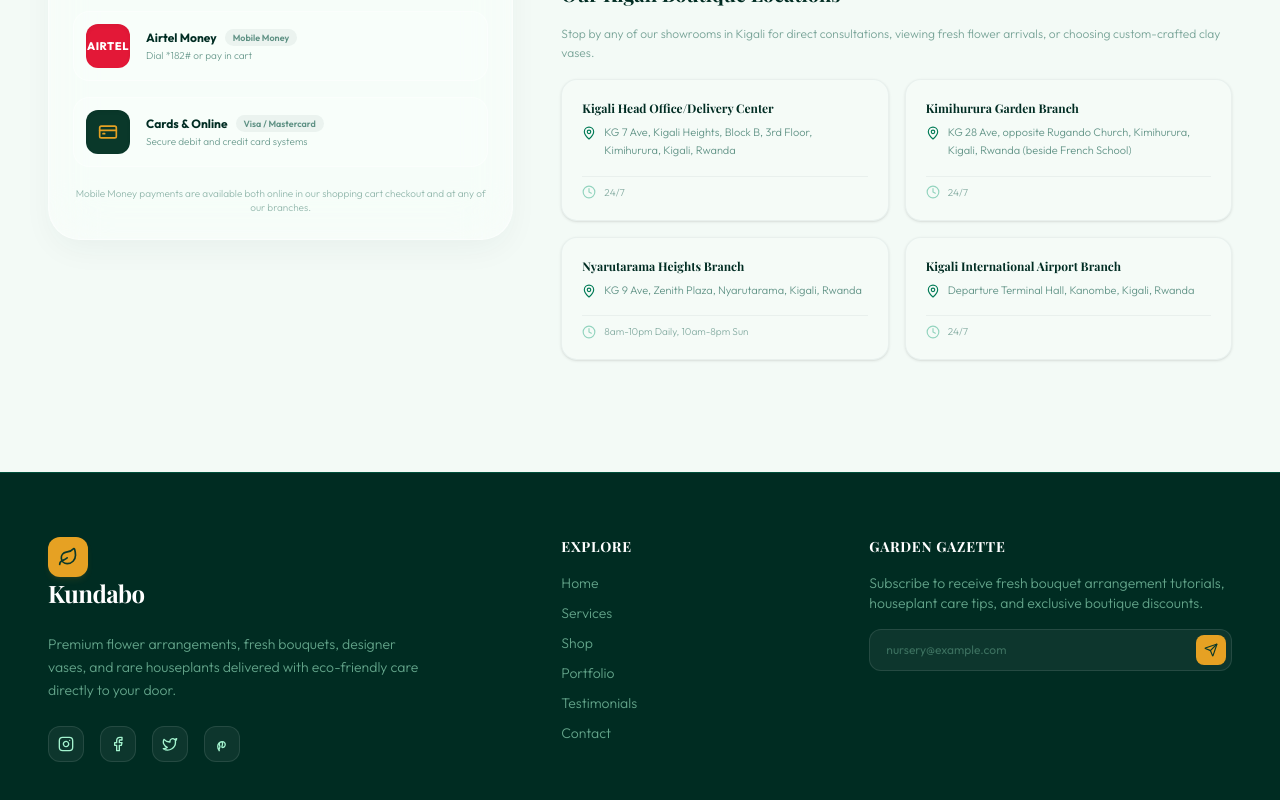
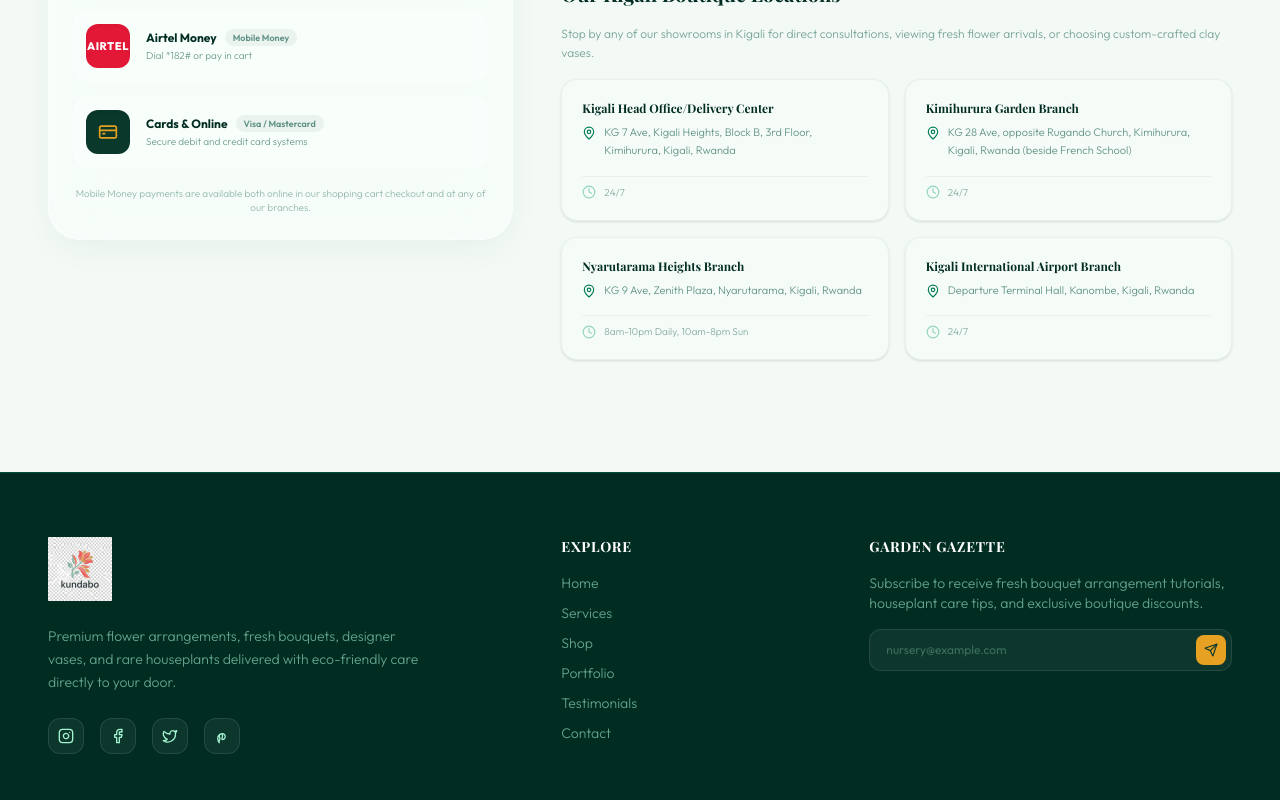
Before and after one commit to cestdalan/KUNDABO, a React (Vite) app: page / in a window 1280 px wide. Shown: the part 6498-7298 px from the top of the page. Built offline with nearby package versions, Linux system fonts and the light colour scheme; a web font is replaced by a local one.

Commit message:
feat: implement site-wide footer with newsletter subscription and navigation integration

```diff
--- a/src/App.tsx
+++ b/src/App.tsx
@@ -81,7 +81,7 @@ export default function App() {
       </main>
 
       {/* Footer */}
-      <Footer />
+      <Footer view={view} setView={setView} />
 
       {/* Slide-out Cart Drawer */}
       <CartDrawer />
--- a/src/components/Footer.tsx
+++ b/src/components/Footer.tsx
@@ -1,8 +1,13 @@
 import React, { useState } from 'react';
-import { Leaf, Send, CheckCircle2 } from 'lucide-react';
+import { Send, CheckCircle2 } from 'lucide-react';
 import { useLanguage } from '../context/LanguageContext';
 
-export default function Footer() {
+interface FooterProps {
+  view?: string;
+  setView?: (view: string) => void;
+}
+
+export default function Footer({ view = 'landing', setView }: FooterProps) {
   const { t } = useLanguage();
   const [email, setEmail] = useState('');
   const [isSubscribed, setIsSubscribed] = useState(false);
@@ -20,11 +25,32 @@ export default function Footer() {
 
   const handleLinkClick = (e: React.MouseEvent, href: string) => {
     e.preventDefault();
-    const element = document.querySelector(href);
-    if (element) {
-      const yOffset = -80;
-      const y = element.getBoundingClientRect().top + window.pageYOffset + yOffset;
-      window.scrollTo({ top: y, behavior: 'smooth' });
+
+    if (href === '#shop') {
+      if (setView) {
+        setView('shop');
+        window.scrollTo({ top: 0, behavior: 'smooth' });
+      }
+      return;
+    }
+
+    if (view !== 'landing' && setView) {
+      setView('landing');
+      setTimeout(() => {
+        const element = document.querySelector(href);
+        if (element) {
+          const yOffset = -85;
+          const y = element.getBoundingClientRect().top + window.pageYOffset + yOffset;
+          window.scrollTo({ top: y, behavior: 'smooth' });
+        }
+      }, 100);
+    } else {
+      const element = document.querySelector(href);
+      if (element) {
+        const yOffset = -85;
+        const y = element.getBoundingClientRect().top + window.pageYOffset + yOffset;
+        window.scrollTo({ top: y, behavior: 'smooth' });
+      }
     }
   };
 
@@ -33,13 +59,12 @@ export default function Footer() {
       <div className="max-w-7xl mx-auto px-6 md:px-12 grid grid-cols-1 md:grid-cols-12 gap-12 text-left">
         {/* Brand Section */}
         <div className="md:col-span-5 space-y-6">
-          <a href="#home" onClick={(e) => handleLinkClick(e, '#home')} className="flex items-center gap-2 group inline-block">
-            <div className="w-10 h-10 rounded-xl bg-accent flex items-center justify-center text-primary transition-transform group-hover:scale-105 shadow-md shadow-accent/10">
-              <Leaf className="w-5 h-5" />
-            </div>
-            <span className="font-heading text-2xl font-bold tracking-tight text-white">
-              Kundabo
-            </span>
+          <a href="#home" onClick={(e) => handleLinkClick(e, '#home')} className="block group w-max focus:outline-none">
+            <img
+              src="/logo_transparent.png"
+              alt="Kundabo"
+              className="h-16 w-auto transition-transform group-hover:scale-[1.03] duration-300"
+            />
           </a>
           <p className="font-sans text-sm text-emerald-200/60 leading-relaxed font-light max-w-sm">
             Premium flower arrangements, fresh bouquets, designer vases, and rare houseplants delivered with eco-friendly care directly to your door.
```
Also changed, not shown: public/logo_transparent.png (added).
